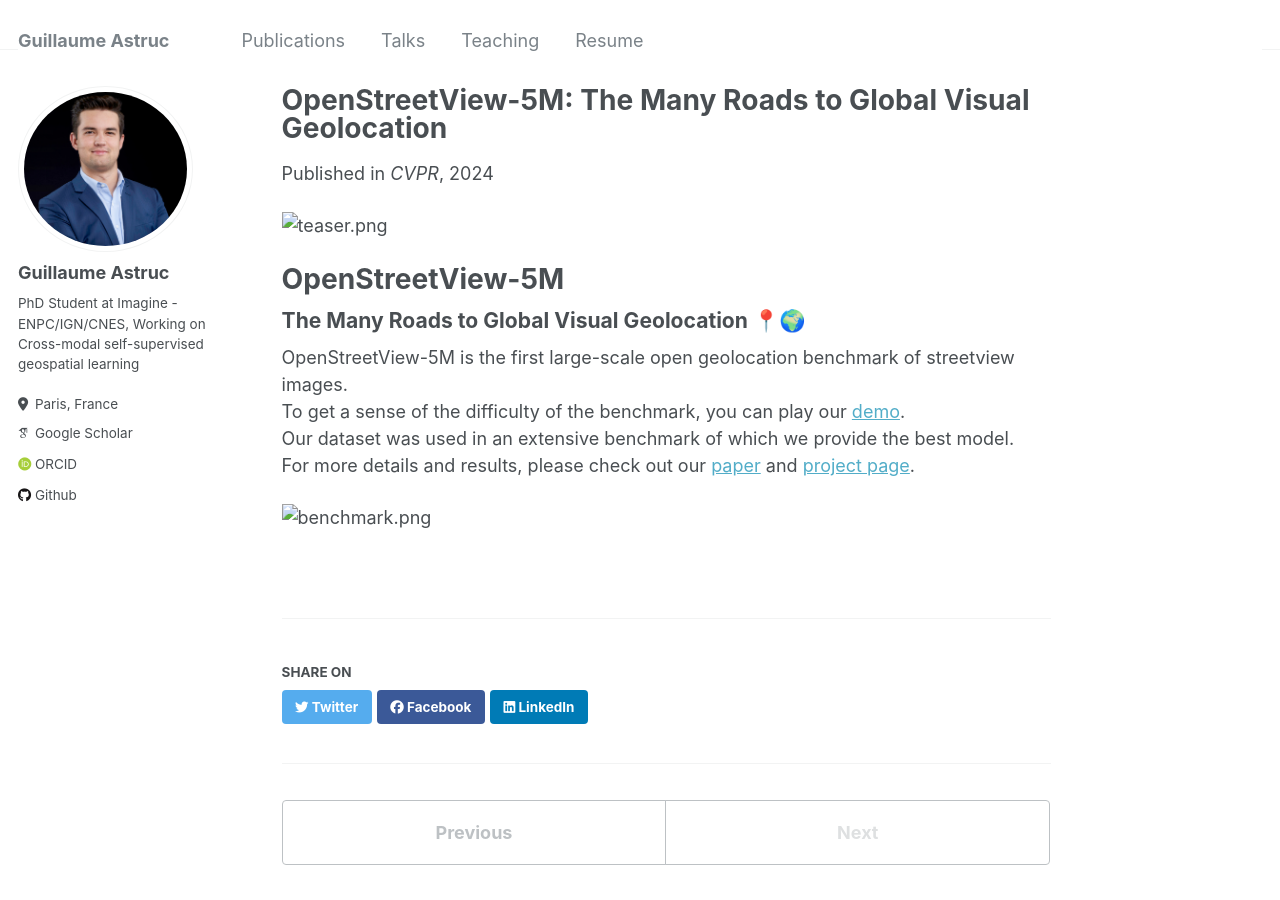
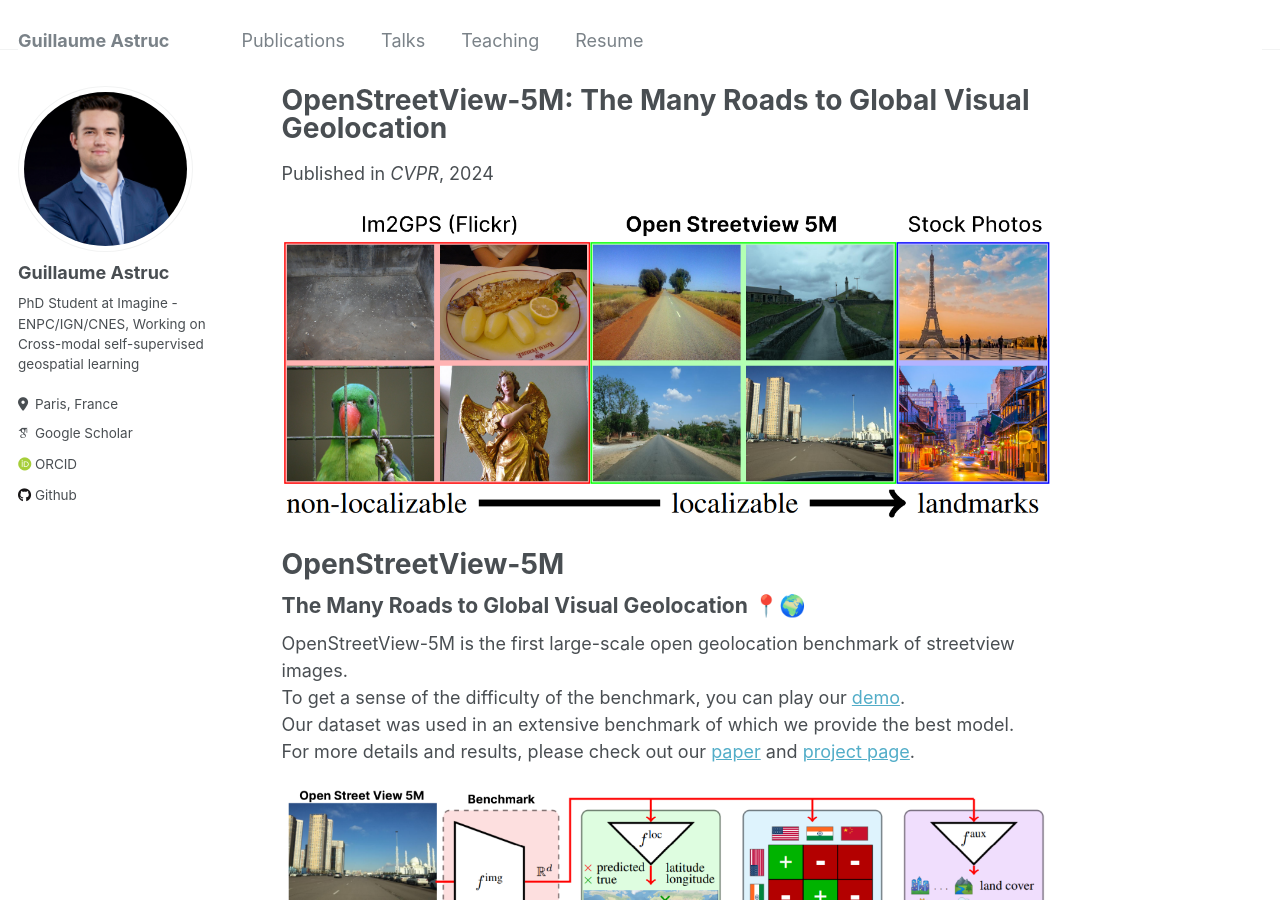
Before and after one commit to gastruc/gastruc.github.io, a Jekyll site: the page built from _publications/osv5m.md, in a window 1280 px wide and 900 px high. Built offline with Jekyll 4.4.1, drawn with Linux system fonts in a browser that asks for light colours; some web fonts are replaced.

Commit message:
Update osv5m.md

```diff
--- a/_publications/osv5m.md
+++ b/_publications/osv5m.md
@@ -8,7 +8,7 @@ venue: 'CVPR'
 paperurl: 'http://gastruc.github.io/files/osv5m.pdf'
 ---
 
-![teaser.png](./images/teaser.png)
+![teaser.png](http://gastruc.github.io/images/teaser.png)
 # OpenStreetView-5M <br><sub>The Many Roads to Global Visual Geolocation 📍🌍</sub>
 
 OpenStreetView-5M is the first large-scale open geolocation benchmark of streetview images.
@@ -16,4 +16,4 @@ To get a sense of the difficulty of the benchmark, you can play our [demo](https
 Our dataset was used in an extensive benchmark of which we provide the best model.
 For more details and results, please check out our [paper](https://arxiv.org/abs/2404.18873) and [project page](https://imagine.enpc.fr/~ioannis.siglidis/osv5m/).
 
-![benchmark.png](./images/benchmark.png)
+![benchmark.png](http://gastruc.github.io/images/benchmark.png)
```
